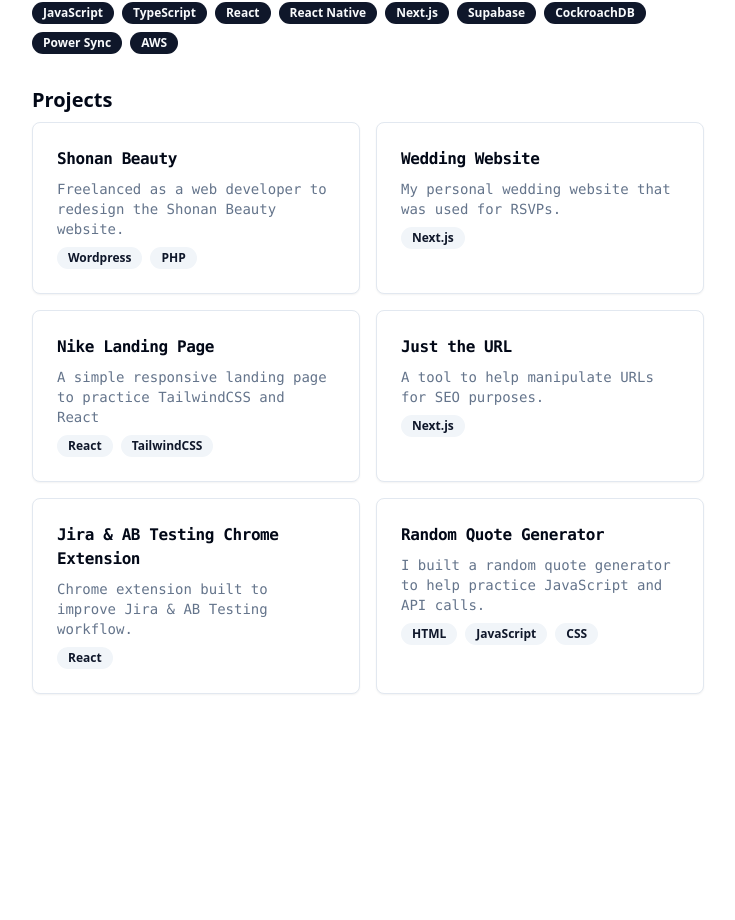
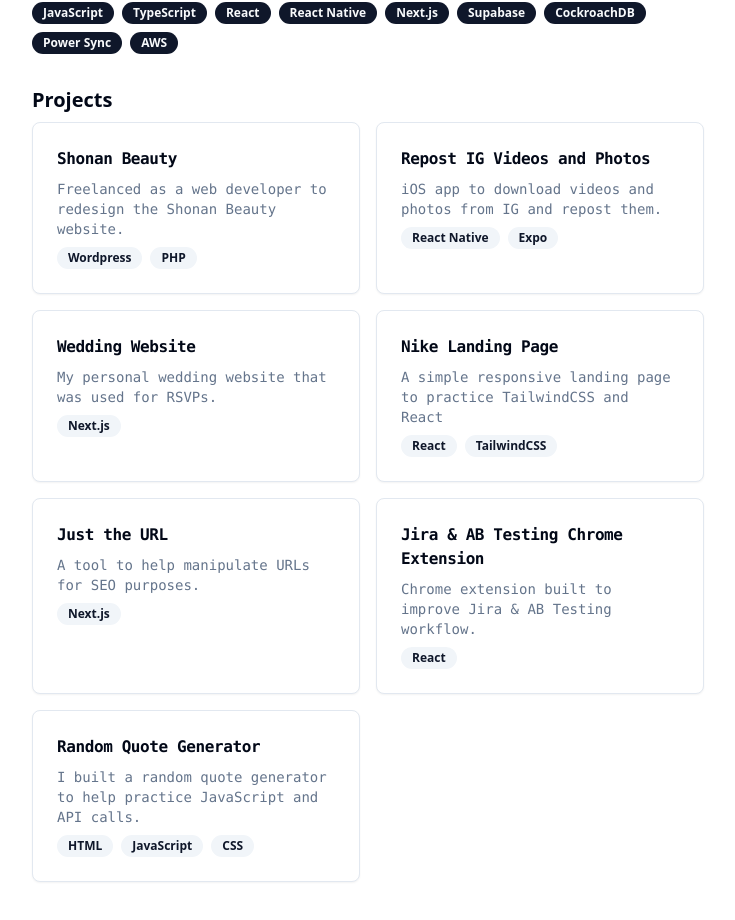
Before and after one commit to levelingup/v1-resume, a Next.js app: page / in a window 1280 px wide. Shown: the part 1130-2050 px from the top of the page, without its empty margins (272-1007 px from the left). Before the commit the page ends 1888 px from the top, so only its background shows below. Built offline with nearby package versions, Linux system fonts and the light colour scheme.

Commit message:
project ios app

```diff
--- a/data/resume-data.ts
+++ b/data/resume-data.ts
@@ -106,6 +106,20 @@ export const RESUME_DATA = {
 			],
 		},
 		{
+			name: "Repost IG Videos and Photos",
+			description:
+				"iOS app to download videos and photos from IG and repost them.",
+			url: "https://apps.apple.com/us/app/repost-ig-videos-and-photos/id1495757529",
+			skills: [
+				{
+					name: "React Native",
+				},
+				{
+					name: "Expo",
+				},
+			],
+		},
+		{
 			name: "Wedding Website",
 			description: "My personal wedding website that was used for RSVPs.",
 			url: "https://devotedtoliu.vercel.app/",
```
